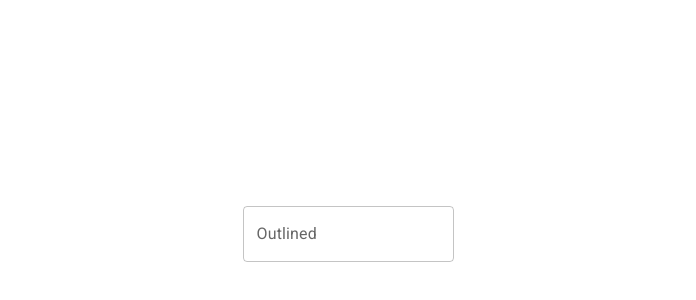
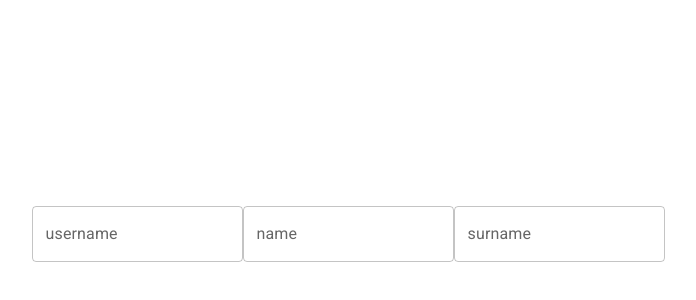
Before and after one commit to stefania120/react-course, a React (Create React App) app: page / in a window 1280 px wide. Shown: the part 176-476 px from the top of the page, without its empty margins (292-988 px from the left). Built offline with nearby package versions, Linux system fonts and the light colour scheme.

Commit message:
Fix Text field

```diff
--- a/src/App.js
+++ b/src/App.js
@@ -74,13 +74,18 @@ class App extends React.Component {
 constructor() {
     super();
     this.state = {
-      username: ''
+      username: '',
+      name: '',
+      surname: ''
     }
   }
 
   handleChange = (e) => {
-    console.log(e.target.value);
-    this.setState({ username: e.target.value });
+    console.log('event', e);
+    // this.setState({ username: e.target.value });
+    this.setState(prevSteate => {
+      return { ...prevSteate, [e.target.name]: e.target.value }
+    });
   };
   render() {
     return (
@@ -93,9 +98,23 @@ constructor() {
           <TextField
             value={this.state.username}
             onChange={this.handleChange}
-            id="outlined-basic"
-            label="Outlined"
+            label="username"
             variant="outlined"
+            name="username"
+          />
+          <TextField
+            value={this.state.name}
+            onChange={this.handleChange}
+            label="name"
+            variant="outlined"
+            name="name"
+          />
+          <TextField
+            value={this.state.surname}
+            onChange={this.handleChange}
+            label="surname"
+            variant="outlined"
+            name="surname"
           />
         </form>
       </>
```
